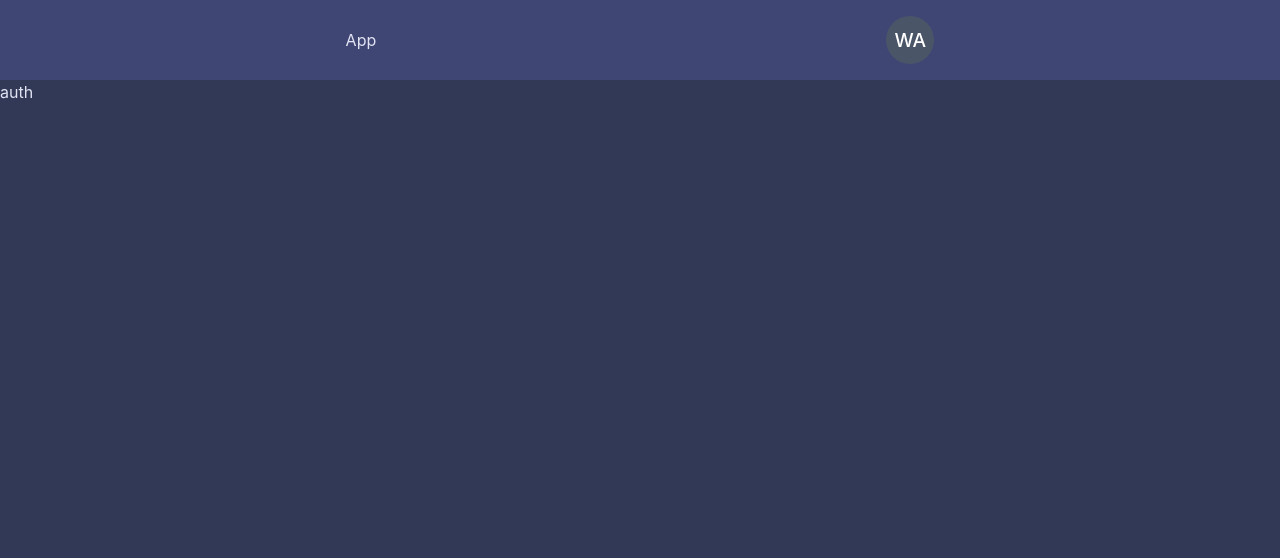
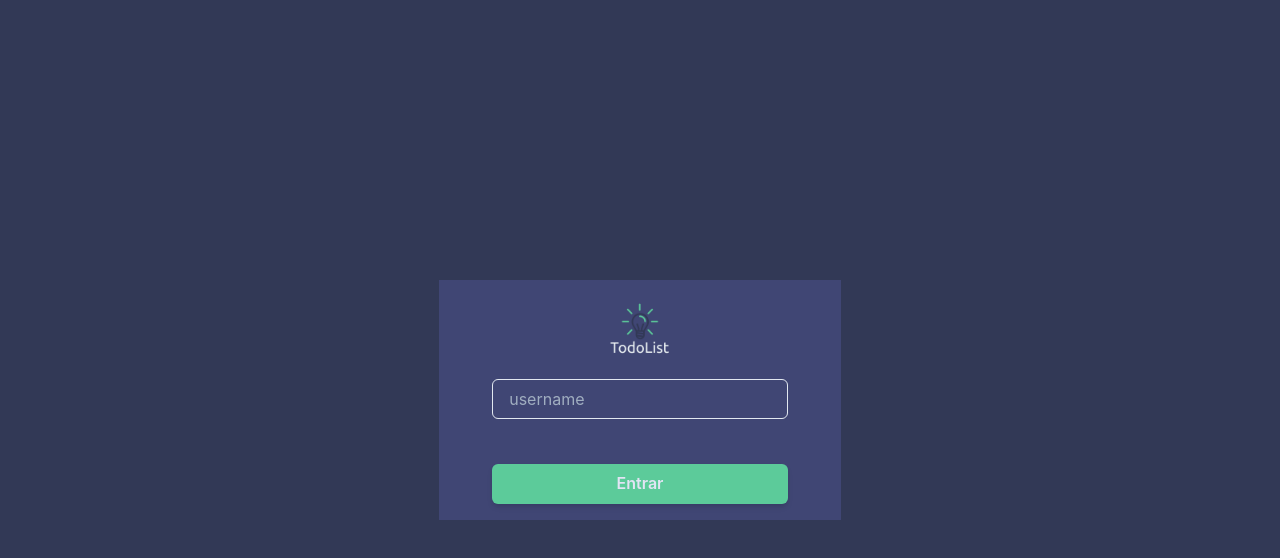
Before and after one commit to wdev007/kirihub-frontend-challenge, a React (Create React App) app: page / in a window 1280 px wide. Shown: the top 558 px of the page. Built offline with nearby package versions, Linux system fonts and the light colour scheme.

Commit message:
added login screen

```diff
--- a/package.json
+++ b/package.json
@@ -19,7 +19,8 @@
     "react": "^17.0.2",
     "react-dom": "^17.0.2",
     "react-icons": "^4.3.1",
-    "react-router-dom": "^5.3.0",
+    "react-router": "^5.2.1",
+    "react-router-dom": "5.1.2",
     "react-scripts": "4.0.3",
     "typescript": "^4.1.2",
     "web-vitals": "^1.0.1"
--- a/src/modules/auth/index.tsx
+++ b/src/modules/auth/index.tsx
@@ -1,8 +1,61 @@
+import { Box, Flex, Input, Button, Image } from "@chakra-ui/react";
+import { ChangeEvent, useContext, useState } from "react";
+import { useHistory } from "react-router";
+import Logo from "../../shared/assets/images/logo.png";
+import { AppContext } from "../../shared/contexts/app.context";
+
 const Auth = () => {
+  const history = useHistory();
+  const { signIn } = useContext(AppContext);
+  const [username, setUsername] = useState("");
+
+  const handlerUsername = (event: ChangeEvent<HTMLInputElement>) =>
+    setUsername(event.target.value);
+
+  const handleSubmit = async () => {
+    await signIn(username);
+
+    history.push("/home");
+  };
+
   return (
-    <div>
-      <h1>auth</h1>
-    </div>
+    <Flex h="full" w="full" alignItems="center" justifyContent="center">
+      <Box h="60" bg="#404674" w="70%">
+        <Flex
+          flexDirection="column"
+          justifyContent="space-between"
+          alignItems="center"
+          h="full"
+          padding="4"
+        >
+          <Image src={Logo} h="20" />
+          <Box w="80%" h="60%">
+            <Flex
+              h="full"
+              flexDirection="column"
+              justifyContent="space-between"
+            >
+              <Input
+                placeholder="username"
+                value={username}
+                onChange={handlerUsername}
+              />
+              <Button
+                bg="#5ccb9a"
+                isFullWidth
+                _hover={{
+                  backgroundColor: "#24B374",
+                }}
+                shadow="md"
+                onClick={handleSubmit}
+              >
+                Entrar
+              </Button>
+            </Flex>
+          </Box>
+        </Flex>
+      </Box>
+    </Flex>
   );
 };
 
--- a/src/shared/components/Navbar/index.tsx
+++ b/src/shared/components/Navbar/index.tsx
@@ -6,9 +6,15 @@ import {
   MenuList,
   MenuItem,
   Avatar,
+  Image,
 } from "@chakra-ui/react";
+import { useContext } from "react";
+
+import Logo from "../../assets/images/logo.png";
+import { AppContext } from "../../contexts/app.context";
 
 const Navbar = () => {
+  const { signOut } = useContext(AppContext);
   return (
     <Box bg="#404674" w="full" h="20">
       <Flex
@@ -19,8 +25,7 @@ const Navbar = () => {
         alignItems="center"
         margin="auto"
       >
-        <Box>App</Box>
-        {/* <Button>Sign out</Button> */}
+        <Image src={Logo} h="20" />
         <Menu isLazy>
           <MenuButton>
             <Avatar
@@ -33,7 +38,7 @@ const Navbar = () => {
           <MenuList bg="#404674">
             <MenuItem>Seu perfil</MenuItem>
             <MenuItem>Configurações</MenuItem>
-            <MenuItem>Sign out</MenuItem>
+            <MenuItem onClick={signOut}>Sign out</MenuItem>
           </MenuList>
         </Menu>
       </Flex>
--- a/src/shared/contexts/app.context.tsx
+++ b/src/shared/contexts/app.context.tsx
@@ -1,20 +1,36 @@
-import React, { createContext, useState } from "react";
+import React, { createContext, useEffect, useState } from "react";
 import { IAppContext } from "../types/app.context.interface";
 import { ITodoItem } from "../../modules/todolist/types/todo.item.interface";
+// import { useHistory } from "react-router-dom";
 
 export const AppContext = createContext<IAppContext>({} as IAppContext);
 
+const KEY_AUTHENTICATION_STORE = "@todoList:authenticated";
+
 const AppProvider: React.FC = ({ children }) => {
-  const [authenticated, setAuthenticated] = useState(true);
+  // const history = useHistory();
+  const [authenticated, setAuthenticated] = useState(false);
   const [todoList, setTodoList] = useState<ITodoItem[]>([]);
+
+  useEffect(() => {
+    const isAuthenticated = localStorage.getItem(KEY_AUTHENTICATION_STORE);
+
+    if (isAuthenticated) {
+      setAuthenticated(JSON.parse(isAuthenticated));
+    }
+  }, []);
 
   const signIn = (): Promise<void> => {
     setAuthenticated(true);
+    // history.push("/home");
+    localStorage.setItem(KEY_AUTHENTICATION_STORE, JSON.stringify(true));
     return Promise.resolve();
   };
 
   const signOut = (): Promise<void> => {
     setAuthenticated(false);
+    // history.push("/login");
+    localStorage.removeItem(KEY_AUTHENTICATION_STORE);
     return Promise.resolve();
   };
 
--- a/src/shared/layouts/app.tsx
+++ b/src/shared/layouts/app.tsx
@@ -1,8 +1,10 @@
 import { Container } from "@chakra-ui/react";
 import { FC } from "react";
+
 import Navbar from "../components/Navbar";
 
 const AppLayout: FC = ({ children }) => {
+  console.log("AppLayout");
   return (
     <Container w="full" maxW="full" padding="0">
       <Navbar />
--- a/src/shared/layouts/auth.tsx
+++ b/src/shared/layouts/auth.tsx
@@ -1,7 +1,13 @@
+import { Container } from "@chakra-ui/react";
 import { FC } from "react";
 
 const AuthLayout: FC = ({ children }) => {
-  return <div>{children}</div>;
+  console.log("AuthLayout: ");
+  return (
+    <Container w="full" h="full">
+      {children}
+    </Container>
+  );
 };
 
 export default AuthLayout;
--- a/src/shared/routes/index.routing.tsx
+++ b/src/shared/routes/index.routing.tsx
@@ -1,17 +1,18 @@
 import React from "react";
-import { Switch, Route } from "react-router-dom";
+import { Switch } from "react-router-dom";
 
 import RouteWrapper from "./route.wrapper";
 
 import Auth from "../../modules/auth";
 import TodoList from "../../modules/todolist";
 
-const Routes: React.FC = () => (
+const AppRoutes: React.FC = () => (
   <Switch>
-    <RouteWrapper path="/" exact component={Auth} />
-    <RouteWrapper path="/todolist" component={TodoList} isPrivate />
-    <Route path="/dfs" component={() => <div></div>} />
+    <RouteWrapper path="/" component={Auth} exact />
+    <RouteWrapper path="/login" component={Auth} exact />
+    <RouteWrapper path="/home" component={TodoList} isPrivate />
+    <RouteWrapper path="/todo" component={TodoList} />
   </Switch>
 );
 
-export default Routes;
+export default AppRoutes;
--- a/src/shared/routes/route.wrapper.tsx
+++ b/src/shared/routes/route.wrapper.tsx
@@ -1,6 +1,8 @@
 import { FC, useContext } from "react";
 import { Route, Redirect } from "react-router-dom";
+
 import { AppContext } from "../contexts/app.context";
+
 import AppLayout from "../layouts/app";
 import AuthLayout from "../layouts/auth";
 
@@ -14,18 +16,25 @@ interface IProps {
 const RouteWrapper: FC<IProps> = ({
   component: Component,
   isPrivate,
+  path,
+  exact,
   ...rest
 }) => {
   const { authenticated } = useContext(AppContext);
+  const Layout = isPrivate ? AppLayout : AuthLayout;
 
-  if (isPrivate && !authenticated) {
+  if (!authenticated && isPrivate) {
     return <Redirect to="/" />;
   }
 
-  const Layout = authenticated ? AppLayout : AuthLayout;
+  if (authenticated && !isPrivate) {
+    return <Redirect to="/home" />;
+  }
 
   return (
     <Route
+      exact={exact}
+      path={path}
       {...rest}
       render={(renderProps) => (
         <Layout>
--- /dev/null
+++ b/src/shared/services/history.ts
@@ -0,0 +1,5 @@
+import { createBrowserHistory } from "history";
+
+const history = createBrowserHistory();
+
+export default history;
```
Also changed, not shown: src/App.tsx (+6 -4 lines), src/shared/assets/images/logo.png (added), 1 other file (tests, documents, lock files or other folders).
